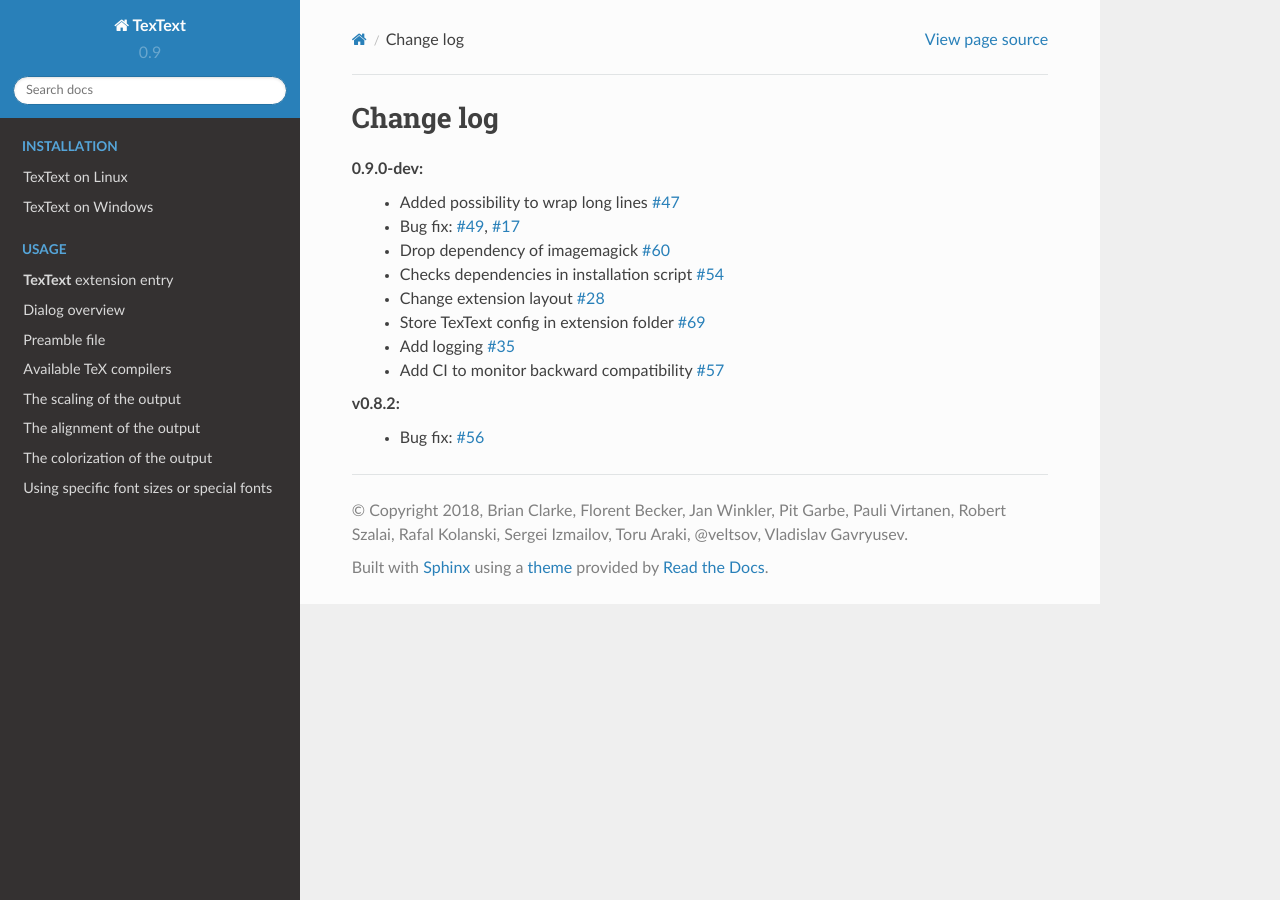
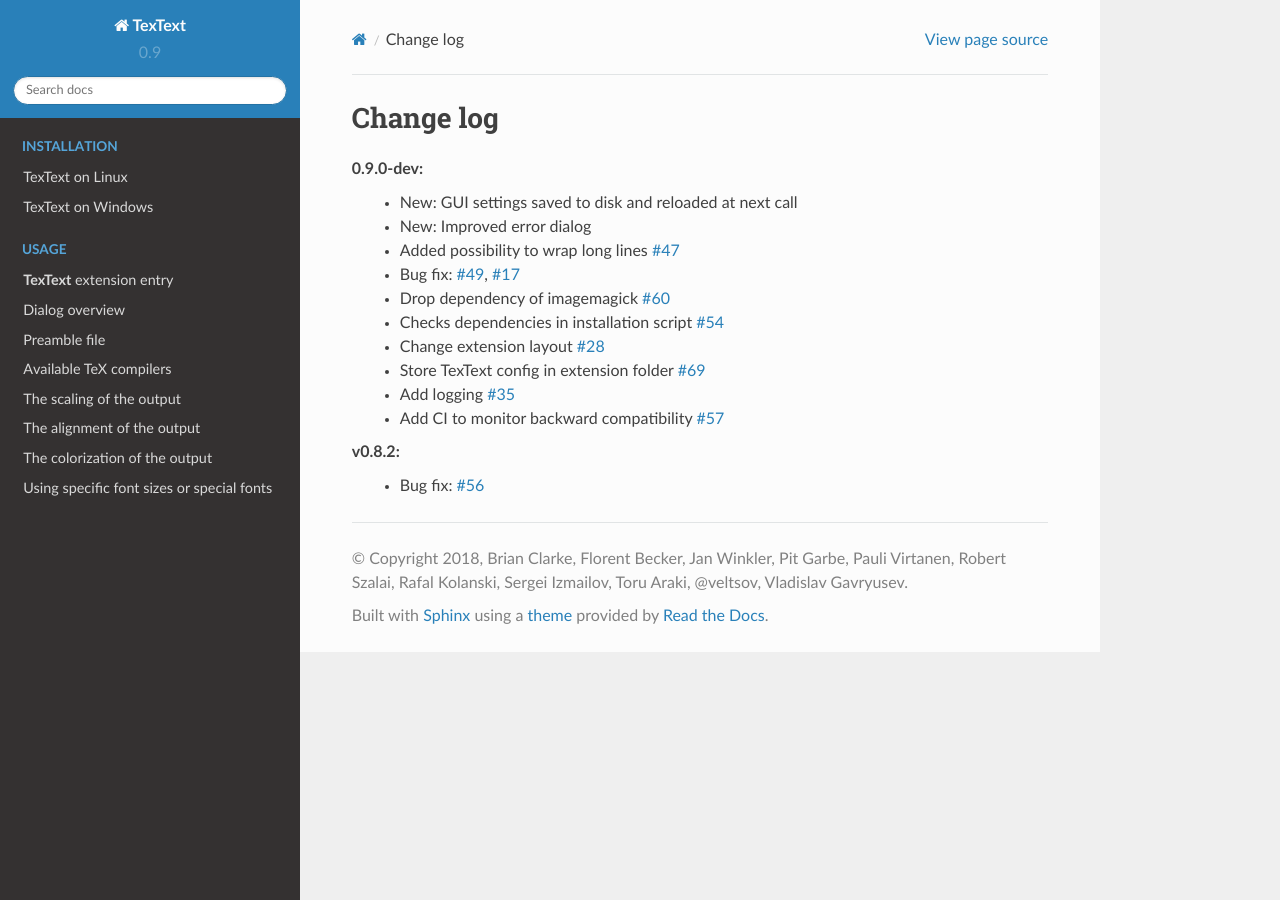
Before and after one commit to textext/textext, a Sphinx documentation site: the page built from docs/source/changelog.rst, in a window 1280 px wide. Built offline with Sphinx 7.4.7 and the Read the Docs theme 2.0.0, drawn with Linux system fonts in a browser that asks for light colours.

```diff
--- a/CHANGELOG.txt
+++ b/CHANGELOG.txt
@@ -1,5 +1,7 @@
 Version 0.9.0 (t.b.a.)
 ======================
+- New: GUI settings saved to disk and reloaded at next call
+- New: Improved error dialog
 - New: Added possibility to wrap long lines (issue 47)
 - New: Imagemagick is not necessary anymore (issue 60)
 - New: Automatic dependency checks during installation (issue 54)
--- a/build_packages.py
+++ b/build_packages.py
@@ -19,7 +19,7 @@ class TmpDir:
 
 if __name__ == "__main__":
 
-    TexTextVersion = "0.9.0-dev"
+    TexTextVersion = "0.9.0-dev2"
 
     parser = argparse.ArgumentParser(description="Build TexText distribution archive for selected platforms."
                                                  "If not otherwise specified zip and tgz packages are built "
--- a/docs/source/changelog.rst
+++ b/docs/source/changelog.rst
@@ -3,6 +3,8 @@ Change log
 ----------
 
 |release|:
+  - New: GUI settings saved to disk and reloaded at next call
+  - New: Improved error dialog
   - Added possibility to wrap long lines :issue_num:`47`
   - Bug fix: :issue_num:`49`, :issue_num:`17`
   - Drop dependency of imagemagick :issue_num:`60`
```
Also changed, not shown: 2 other files.
